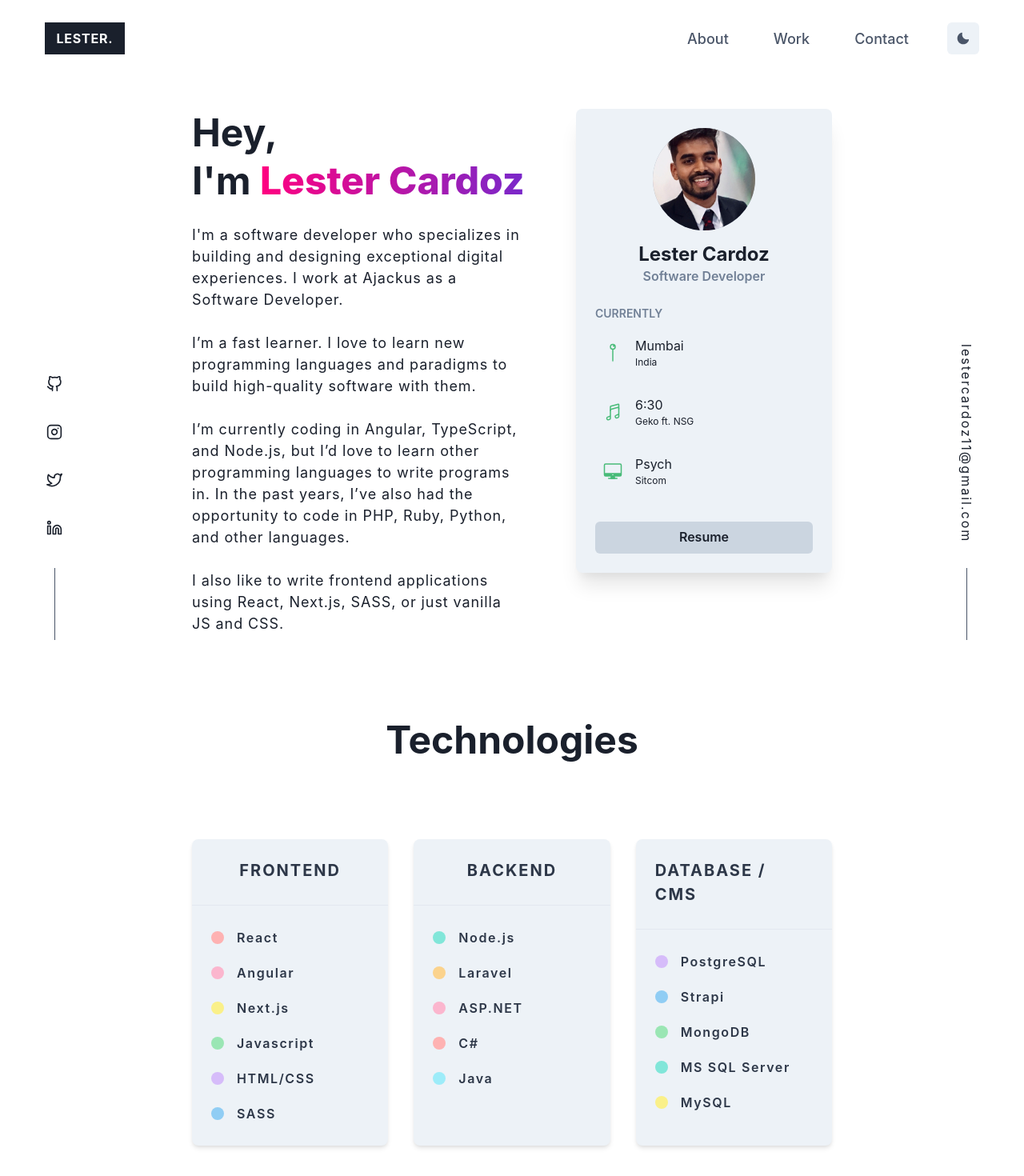
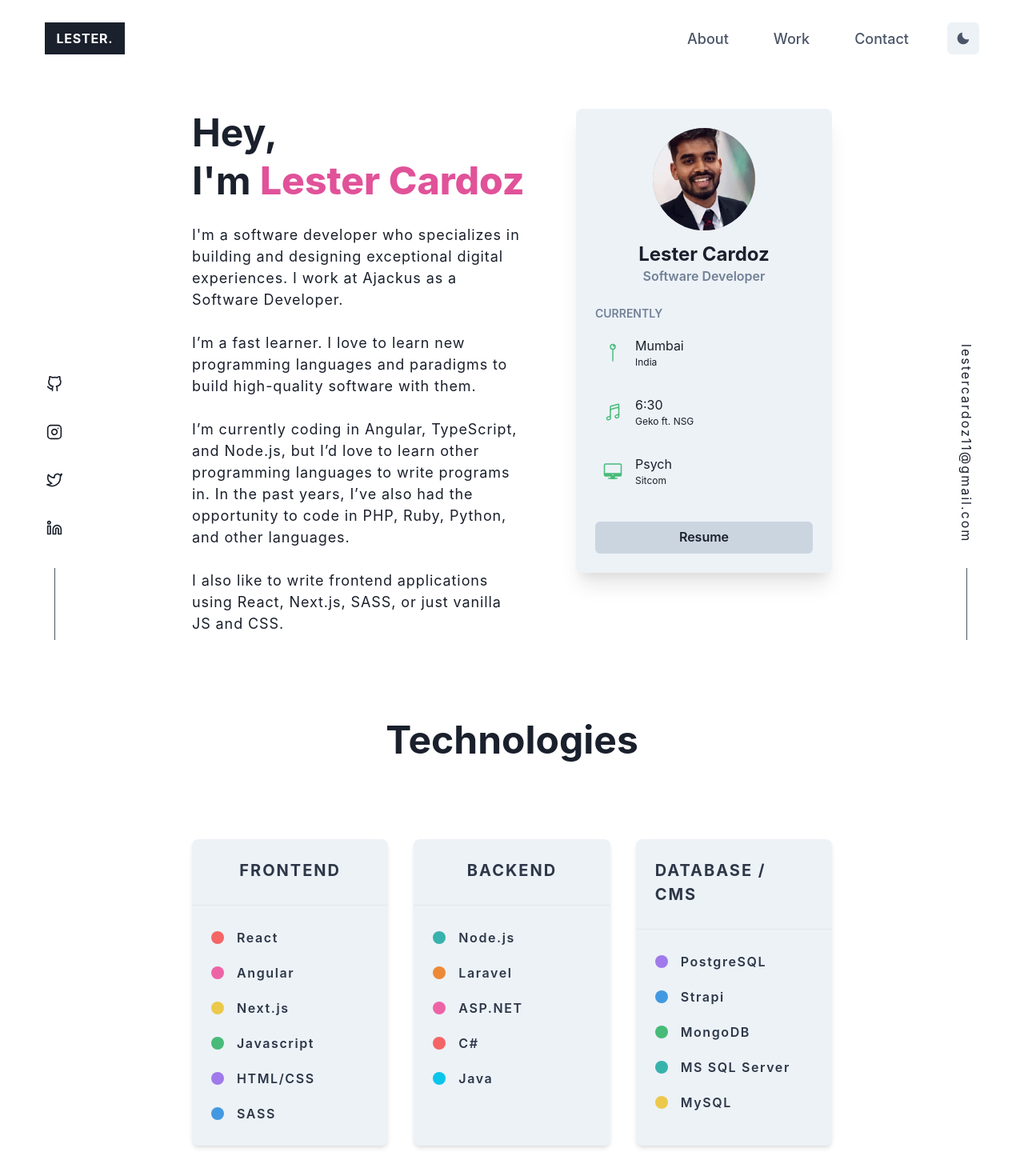
Before and after one commit to lestercardoz11/lestercardoz.in, a Next.js app: page /about in a window 1280 px wide. Shown: the top 1470 px of the page at 80% size. Built offline with nearby package versions, Linux system fonts and the light colour scheme.

Commit message:
Color fixes

```diff
--- a/src/components/about/summary.js
+++ b/src/components/about/summary.js
@@ -47,7 +47,7 @@ const Summary = () => {
               display={{ base: 'block', lg: 'inline' }}
               w='full'
               bgClip='text'
-              bgGradient='linear(to-l, #7928CA, #FF0080)'
+              bgGradient='linear(to-l, #E15299, #E15299)'
               fontWeight='extrabold'>
               Lester Cardoz
             </Text>
--- a/src/components/about/technologies.js
+++ b/src/components/about/technologies.js
@@ -12,7 +12,7 @@ const Feature = (props) => {
         h={4}
         rounded='full'
         color={useColorModeValue(`${color}.600`, `${color}.100`)}
-        bg={useColorModeValue(`${color}.200`, `${color}.600`)}></Flex>
+        bg={`${color}.400`}></Flex>
       <Flex h={8} ml={4} alignItems='center'>
         <Text
           fontWeight='semibold'
@@ -39,7 +39,7 @@ const Technologies = () => {
             <Box
               rounded={['none', 'lg']}
               shadow={['none', 'md']}
-              bg={useColorModeValue('gray.100', 'gray.700')}>
+              bg={useColorModeValue('gray.100', 'gray.900')}>
               <Flex
                 direction='column'
                 justify='center'
@@ -70,7 +70,7 @@ const Technologies = () => {
             <Box
               rounded={['none', 'lg']}
               shadow={['none', 'md']}
-              bg={useColorModeValue('gray.100', 'gray.700')}>
+              bg={useColorModeValue('gray.100', 'gray.900')}>
               <Flex
                 direction='column'
                 justify='center'
@@ -100,7 +100,7 @@ const Technologies = () => {
             <Box
               rounded={['none', 'lg']}
               shadow={['none', 'md']}
-              bg={useColorModeValue('gray.100', 'gray.700')}>
+              bg={useColorModeValue('gray.100', 'gray.900')}>
               <Flex
                 direction='column'
                 justify='center'
```
